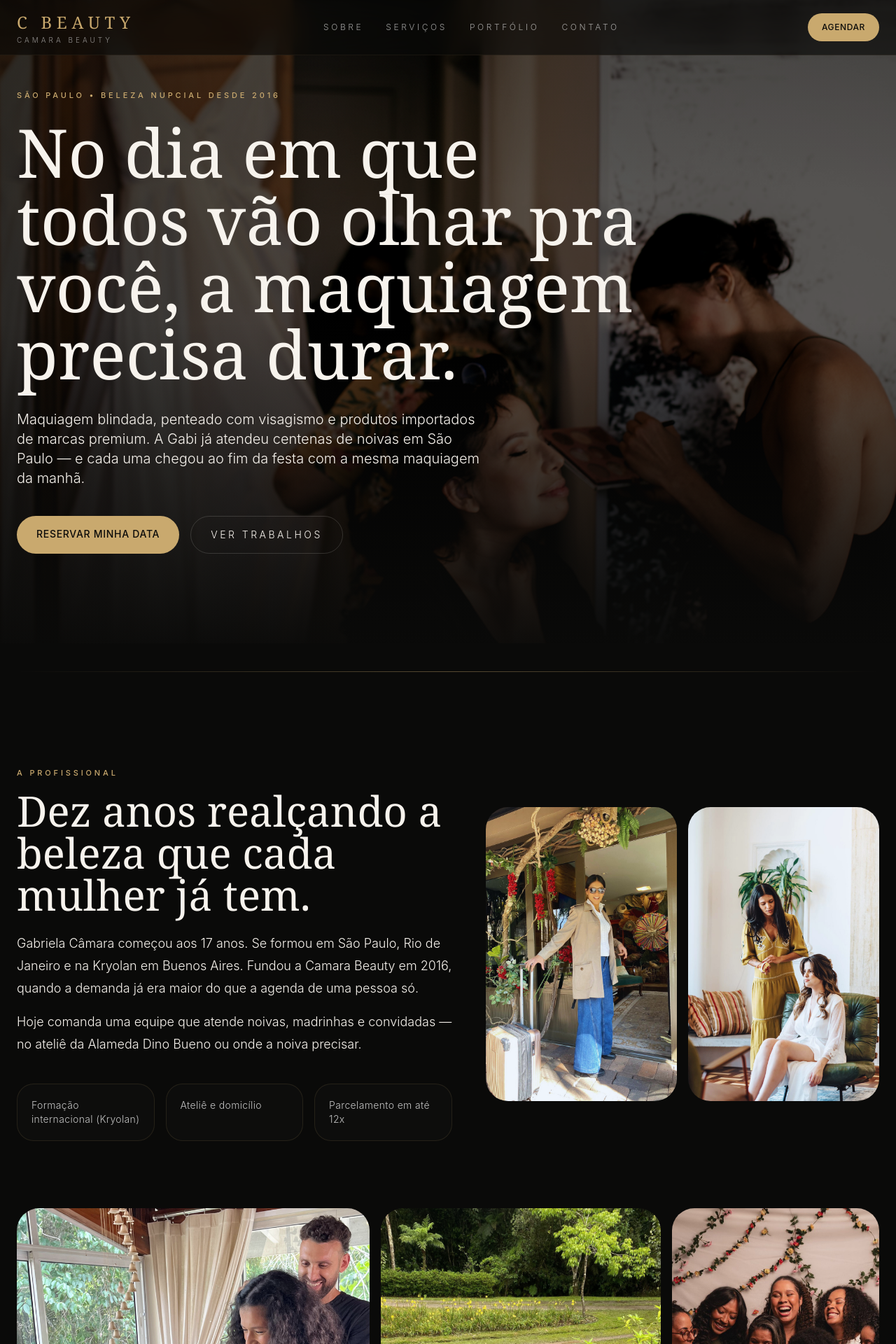
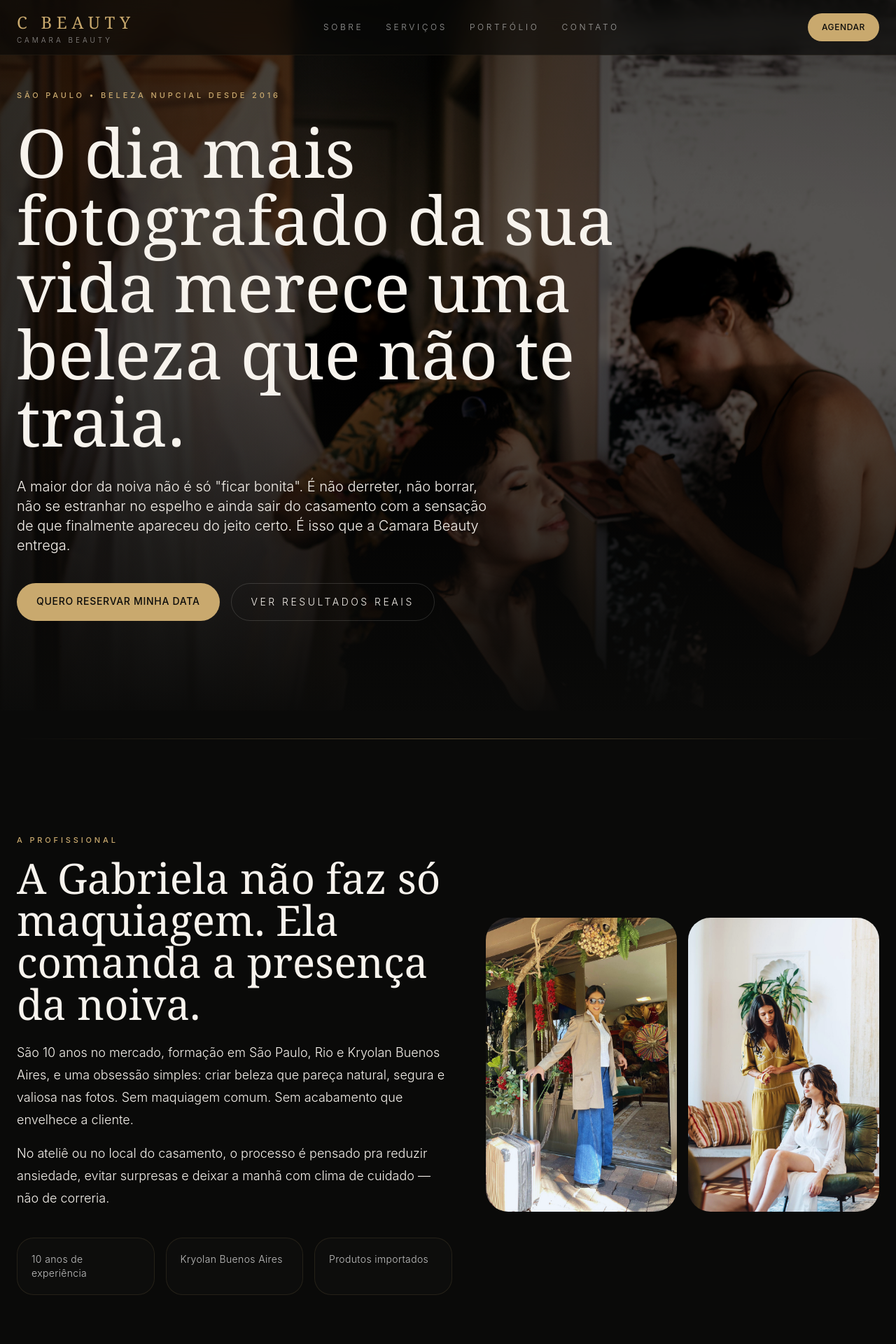
Before and after one commit to jazzautomations/camara-beauty, a Next.js app: page / in a window 1280 px wide. Shown: the top 1920 px of the page at 70% size. Built offline with nearby package versions, Linux system fonts and the light colour scheme.

Commit message:
copy: manifesto de conversão premium baseado em pesquisa de dores/desejos de noivas + neuromarketing

```diff
--- a/app/page.tsx
+++ b/app/page.tsx
@@ -2,12 +2,12 @@ import Image from "next/image";
 import Reveal from "./reveal";
 
 const services = [
-  { name: "Maquiagem", price: "R$ 380", desc: "Maquiagem blindada com produtos importados. Durou mais de 11 horas sem retoque em eventos reais." },
-  { name: "Penteado", price: "R$ 310", desc: "Visagismo e fixação de alto padrão. Tranças, coques, meios-presos — tudo pensado pro seu rosto e estilo." },
-  { name: "Combo Make + Hair", price: "R$ 590", desc: "A escolha mais pedida por madrinhas e convidadas. Maquiagem e penteado num único atendimento." },
-  { name: "Noiva Civil", price: "R$ 900", desc: "Maquiagem, cílios e penteado para o casamento civil. Pronta em pouco tempo, linda o dia todo." },
-  { name: "Noiva Light", price: "R$ 1.400", desc: "Mapeamento facial, maquiagem blindada, suporte para véu e auxílio no vestido. Experiência completa." },
-  { name: "Noiva VIP", price: "R$ 2.200", desc: "Prévia com 30 dias de antecedência, aplique, making-of e suporte total no dia. Sem surpresas no casamento." },
+  { name: "Noiva VIP", price: "R$ 2.200", desc: "Prévia, blindagem, aplique e presença total no dia. A noiva chega pronta e sai sem preocupação." },
+  { name: "Noiva Light", price: "R$ 1.400", desc: "Maquiagem blindada, mapeamento facial, suporte para véu e atendimento premium." },
+  { name: "Noiva Civil", price: "R$ 900", desc: "Make, cílios e penteado para o casamento civil. Elegante, leve e duradouro." },
+  { name: "Combo Make + Hair", price: "R$ 590", desc: "Para madrinhas e convidadas que querem aparecer lindas nas fotos sem exagero." },
+  { name: "Maquiagem", price: "R$ 380", desc: "Acabamento editorial, produtos importados e fixação de longa duração." },
+  { name: "Penteado", price: "R$ 310", desc: "Visagismo, textura e estrutura que seguram a noite inteira." },
 ];
 
 const portfolio = [
@@ -15,16 +15,16 @@ const portfolio = [
   { src: "/images/noiva-tranca.jpg", alt: "Noiva com trança elaborada e flores", span: "md:col-span-5 min-h-[300px]" },
   { src: "/images/gabi-penteando.png", alt: "Gabriela penteando cliente", span: "md:col-span-5 min-h-[300px]" },
   { src: "/images/veu-noiva.jpg", alt: "Ajuste do véu da noiva", span: "md:col-span-4 min-h-[300px]" },
-  { src: "/images/retrato-glam.jpg", alt: "Retrato de noiva com maquiagem glam", span: "md:col-span-4 min-h-[300px]" },
-  { src: "/images/abraco-noiva.jpg", alt: "Noiva abraçando amiga", span: "md:col-span-4 min-h-[300px]" },
+  { src: "/images/retrato-glam.jpg", alt: "Retrato glam da noiva", span: "md:col-span-4 min-h-[300px]" },
+  { src: "/images/abraco-noiva.jpg", alt: "Abraço de noiva", span: "md:col-span-4 min-h-[300px]" },
   { src: "/images/detalhe-orquidea.jpg", alt: "Detalhe de orquídea no penteado", span: "md:col-span-6 min-h-[300px]" },
   { src: "/images/make-aplicacao.jpg", alt: "Aplicação de maquiagem", span: "md:col-span-6 min-h-[300px]" },
 ];
 
 const testimonials = [
-  { quote: "A maquiagem durou mais de 11 horas sem nenhum retoque. Fiquei intacta do casamento até o dia seguinte.", author: "Depoimento de noiva" },
-  { quote: "Transmitiu paz e profissionalismo do início ao fim. Todos os convidados elogiaram.", author: "Depoimento de madrinha" },
-  { quote: "A melhor maquiadora do mundo. Já indiquei para sogra, madrinhas e amigas.", author: "Cliente recorrente" },
+  { quote: "A maquiagem durou mais de 11 horas sem nenhum retoque. Fiquei intacta do casamento até o dia seguinte.", author: "Noiva" },
+  { quote: "Eu fiquei me reconhecendo no espelho e ainda assim parecia muito mais elegante nas fotos.", author: "Cliente" },
+  { quote: "Transmite paz. A manhã ficou leve, organizada e sem correria.", author: "Madrinha" },
 ];
 
 export default function Home() {
@@ -54,14 +54,14 @@ export default function Home() {
           <div className="max-w-4xl reveal in">
             <p className="eyebrow mb-6">São Paulo • Beleza nupcial desde 2016</p>
             <h1 className="serif max-w-4xl text-6xl leading-[0.92] md:text-8xl">
-              No dia em que todos vão olhar pra você, a maquiagem precisa durar.
+              O dia mais fotografado da sua vida merece uma beleza que não te traia.
             </h1>
             <p className="mt-8 max-w-2xl text-lg leading-8 text-white/72 md:text-xl">
-              Maquiagem blindada, penteado com visagismo e produtos importados de marcas premium. A Gabi já atendeu centenas de noivas em São Paulo — e cada uma chegou ao fim da festa com a mesma maquiagem da manhã.
+              A maior dor da noiva não é só "ficar bonita". É não derreter, não borrar, não se estranhar no espelho e ainda sair do casamento com a sensação de que finalmente apareceu do jeito certo. É isso que a Camara Beauty entrega.
             </p>
             <div className="mt-10 flex flex-wrap gap-4">
-              <a href="https://wa.me/5511948645727" className="btn-gold rounded-full px-7 py-4 text-sm uppercase tracking-[0.25em]">Reservar minha data</a>
-              <a href="#portfolio" className="btn-ghost rounded-full px-7 py-4 text-sm uppercase tracking-[0.25em]">Ver trabalhos</a>
+              <a href="https://wa.me/5511948645727" className="btn-gold rounded-full px-7 py-4 text-sm uppercase tracking-[0.25em]">Quero reservar minha data</a>
+              <a href="#portfolio" className="btn-ghost rounded-full px-7 py-4 text-sm uppercase tracking-[0.25em]">Ver resultados reais</a>
             </div>
           </div>
         </div>
@@ -75,18 +75,18 @@ export default function Home() {
         <div className="grid gap-12 lg:grid-cols-[1.05fr_0.95fr] lg:items-center">
           <div className="reveal">
             <p className="eyebrow mb-4">A profissional</p>
-            <h2 className="serif max-w-3xl text-4xl leading-tight md:text-6xl">Dez anos realçando a beleza que cada mulher já tem.</h2>
+            <h2 className="serif max-w-3xl text-4xl leading-tight md:text-6xl">A Gabriela não faz só maquiagem. Ela comanda a presença da noiva.</h2>
             <p className="mt-6 max-w-2xl text-lg leading-8 text-white/72">
-              Gabriela Câmara começou aos 17 anos. Se formou em São Paulo, Rio de Janeiro e na Kryolan em Buenos Aires. Fundou a Camara Beauty em 2016, quando a demanda já era maior do que a agenda de uma pessoa só.
+              São 10 anos no mercado, formação em São Paulo, Rio e Kryolan Buenos Aires, e uma obsessão simples: criar beleza que pareça natural, segura e valiosa nas fotos. Sem maquiagem comum. Sem acabamento que envelhece a cliente.
             </p>
             <p className="mt-4 max-w-2xl text-lg leading-8 text-white/72">
-              Hoje comanda uma equipe que atende noivas, madrinhas e convidadas — no ateliê da Alameda Dino Bueno ou onde a noiva precisar.
+              No ateliê ou no local do casamento, o processo é pensado pra reduzir ansiedade, evitar surpresas e deixar a manhã com clima de cuidado — não de correria.
             </p>
             <div className="mt-10 grid gap-4 sm:grid-cols-3">
               {[
-                "Formação internacional (Kryolan)",
-                "Ateliê e domicílio",
-                "Parcelamento em até 12x",
+                "10 anos de experiência",
+                "Kryolan Buenos Aires",
+                "Produtos importados",
               ].map((item) => (
                 <div key={item} className="price-card rounded-3xl p-5 text-sm tracking-wide text-white/75">
                   {item}
@@ -124,9 +124,9 @@ export default function Home() {
           <div className="flex flex-col gap-5 md:flex-row md:items-end md:justify-between">
             <div>
               <p className="eyebrow mb-4">Serviços</p>
-              <h2 className="serif text-4xl md:text-6xl">Do casamento civil ao pacote VIP completo.</h2>
+              <h2 className="serif text-4xl md:text-6xl">Pacotes construídos pra reduzir risco e aumentar confiança.</h2>
             </div>
-            <p className="max-w-xl text-white/60">Sinal de 50% para reservar a data. Saldo no dia anterior ao evento. Tudo via WhatsApp.</p>
+            <p className="max-w-xl text-white/60">A compra da noiva é emocional: ela compra tranquilidade, fotos boas e a certeza de não se arrepender.</p>
           </div>
 
           <div className="mt-12 grid gap-5 md:grid-cols-2 xl:grid-cols-3">
@@ -138,7 +138,7 @@ export default function Home() {
                     <p className="mt-3 max-w-sm text-white/65 leading-7">{s.desc}</p>
                   </div>
                   <div className="text-right text-[var(--champagne)]">
-                    <div className="text-xs uppercase tracking-[0.28em] text-white/40">a partir de</div>
+                    <div className="text-xs uppercase tracking-[0.28em] text-white/40">investimento</div>
                     <div className="mt-2 text-2xl font-medium">{s.price}</div>
                   </div>
                 </div>
@@ -152,9 +152,9 @@ export default function Home() {
         <div className="flex flex-col gap-5 md:flex-row md:items-end md:justify-between">
           <div>
             <p className="eyebrow mb-4">Portfólio</p>
-            <h2 className="serif text-4xl md:text-6xl">Noivas reais. Resultados reais.</h2>
+            <h2 className="serif text-4xl md:text-6xl">Fotos reais, emoção real, acabamento de campanha.</h2>
           </div>
-          <p className="max-w-xl text-white/60">Cada foto é de um atendimento real da Camara Beauty. Sem banco de imagens, sem filtro.</p>
+          <p className="max-w-xl text-white/60">A galeria foi curada para mostrar textura, elegância e presença. O que vende aqui é confiança visual.</p>
         </div>
 
         <div className="mt-12 grid gap-4 md:grid-cols-12">
@@ -169,8 +169,8 @@ export default function Home() {
       <section className="mx-auto max-w-7xl px-6 py-20">
         <div className="grid gap-8 lg:grid-cols-[0.9fr_1.1fr] lg:items-start">
           <div>
-            <p className="eyebrow mb-4">Quem já viveu</p>
-            <h2 className="serif text-4xl md:text-6xl">O que as noivas dizem depois.</h2>
+            <p className="eyebrow mb-4">Prova social</p>
+            <h2 className="serif text-4xl md:text-6xl">O que a cliente precisa sentir antes de comprar.</h2>
           </div>
           <div className="grid gap-4">
             {testimonials.map((t) => (
@@ -200,15 +200,15 @@ export default function Home() {
           <div className="grid gap-10 lg:grid-cols-[0.9fr_1.1fr] lg:items-center">
             <div>
               <p className="eyebrow mb-4">Contato</p>
-              <h2 className="serif text-4xl md:text-6xl">Sua data pode já estar quase fechando.</h2>
+              <h2 className="serif text-4xl md:text-6xl">Se a data importa, a decisão não pode esperar.</h2>
               <p className="mt-6 max-w-xl text-white/65 leading-8">
                 WhatsApp: (11) 9 4864-5727<br />
                 Instagram: @camarabeauty<br />
                 Ateliê: Alameda Dino Bueno, 663 — Centro, São Paulo
               </p>
               <div className="mt-8 flex flex-wrap gap-4">
-                <a href="https://wa.me/5511948645727" className="btn-gold rounded-full px-7 py-4 text-sm uppercase tracking-[0.25em]">Falar no WhatsApp</a>
-                <a href="https://www.instagram.com/camarabeauty/" className="btn-ghost rounded-full px-7 py-4 text-sm uppercase tracking-[0.25em]">Ver Instagram</a>
+                <a href="https://wa.me/5511948645727" className="btn-gold rounded-full px-7 py-4 text-sm uppercase tracking-[0.25em]">Quero falar sobre minha data</a>
+                <a href="https://www.instagram.com/camarabeauty/" className="btn-ghost rounded-full px-7 py-4 text-sm uppercase tracking-[0.25em]">Ver mais trabalhos</a>
               </div>
             </div>
             <div className="grid gap-4 md:grid-cols-2">
```
Also changed, not shown: 1 other file (tests, documents, lock files or other folders).
